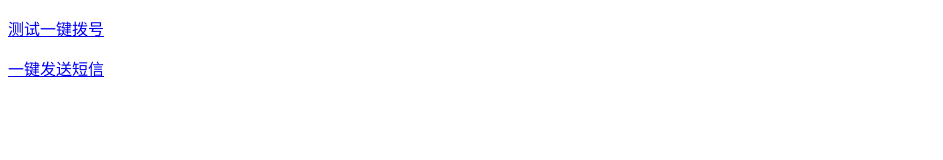
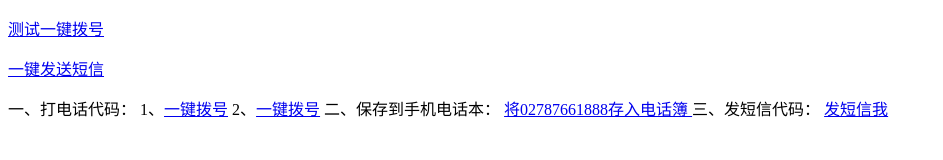
Before and after one commit to 2947721120/demo, a plain HTML site: page shouji.html in a window 1280 px wide. Shown: the whole page, without its empty margins (0-943 px from the left). Drawn offline with Linux system fonts and the light colour scheme.

Commit message:
Update shouji.html

```diff
--- a/shouji.html
+++ b/shouji.html
@@ -1,22 +1,19 @@
 <!DOCTYPE html>
-<html lang="zh_cn" ng-app="app.chat" ng-controller="NCController as nc">
-  <head>
-    <title ng-bind-html="nc.showTotalUnreadCount()"> 即时与任何人聊天</title>
-    <meta charset="utf-8">
-    <meta http-equiv="X-UA-Compatible" content="IE=edge">
-       <meta http-equiv="cache-control" content="max-age=0">
-    <meta http-equiv="cache-control" content="no-cache">
-    <meta http-equiv="expires" content="0">
-    <meta http-equiv="expires" content="Tue, 01 Jan 1980 1:00:00 GMT">
-    <meta http-equiv="pragma" content="no-cache">
-
-  </head>
-  <body>
-
-<p><a href="tel:13866666666">测试一键拨号</a></p>
+<html lang="zh_cn" ng-app="app.chat" ng-controller="NCController as nc"> <head> <title ng-bind-html="nc.showTotalUnreadCount()"> 即时与任何人聊天</title> <meta charset="utf-8"> <meta http-equiv="X-UA-Compatible" content="IE=edge"> <meta http-equiv="cache-control" content="max-age=0"> <meta http-equiv="cache-control" content="no-cache"> <meta http-equiv="expires" content="0"> <meta http-equiv="expires" content="Tue, 01 1月1980日 1:00:00 GMT"> <meta http-equiv="pragma" content="no-cache"> </head> <body> <p><a href="tel:13866666666">测试一键拨号</a></p>
 <p>
 <a href="sms:13766666666">一键发送短信</a>
-</p>
+</p><p>
+一、打电话代码：
+1、<a href="wtai://wp/mc;1816408116*" mce_href="wtai://wp/mc;1816408116*">一键拨号</a>
+2、<a href="tel:0278766188" mce_href="tel:02787661888">一键拨号</a>
+
+二、保存到手机电话本：
+<a href="wtai://wp/ap;02787661888;">将02787661888存入电话簿 </a>
+
+三、发短信代码：
+<a href="sms:10000?body=你好">发短信我</a>
+
 
 </body>
+
 </html>
```
